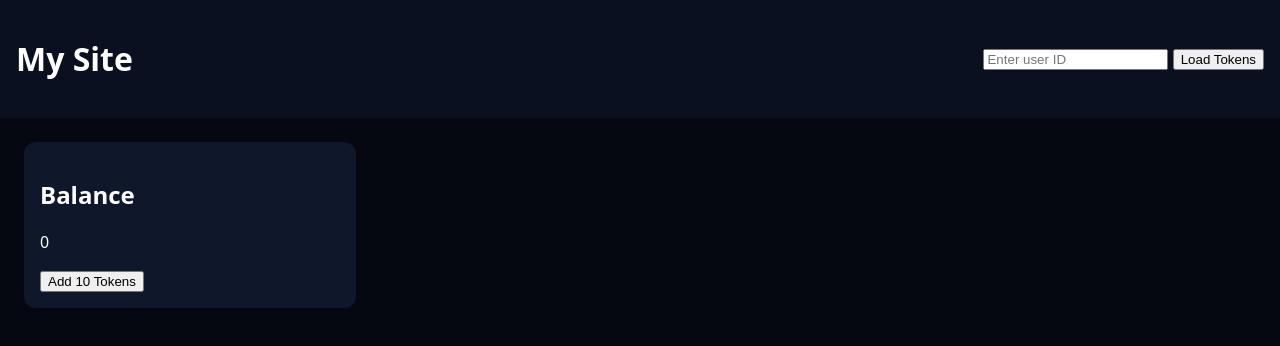
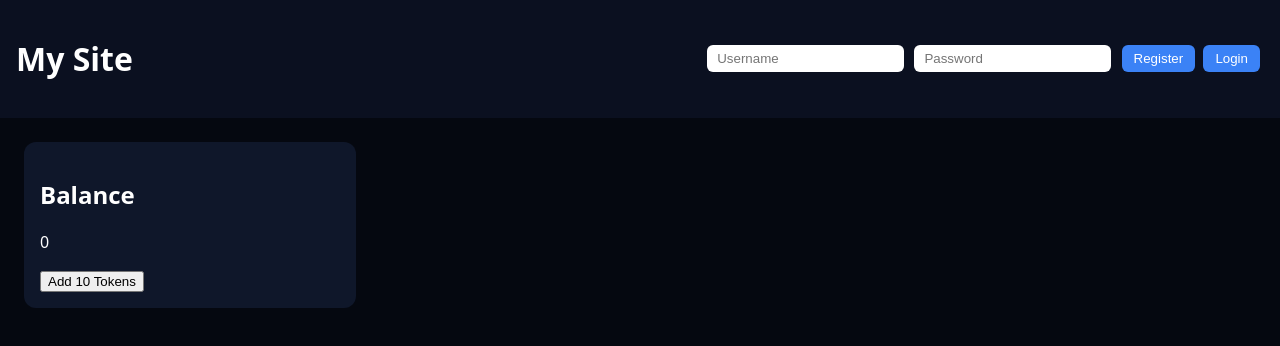
Before and after one commit to Onlinecodestimming/imahannler, a plain HTML site: page frontend/index.html in a window 1280 px wide. Drawn offline with Linux system fonts and the light colour scheme.

Commit message:
Update index.html

```diff
--- a/frontend/index.html
+++ b/frontend/index.html
@@ -2,15 +2,17 @@
 <html lang="en">
 <head>
   <meta charset="UTF-8">
-  <title>Stake‑Style Site</title>
+  <title>My Site</title>
   <link rel="stylesheet" href="style.css">
 </head>
 <body>
   <header>
     <h1>My Site</h1>
-    <div id="user-info">
-      <input id="userIdInput" placeholder="Enter user ID">
-      <button id="loadBtn">Load Tokens</button>
+    <div id="auth">
+      <input id="username" placeholder="Username">
+      <input id="password" type="password" placeholder="Password">
+      <button id="registerBtn">Register</button>
+      <button id="loginBtn">Login</button>
     </div>
   </header>
 
```
